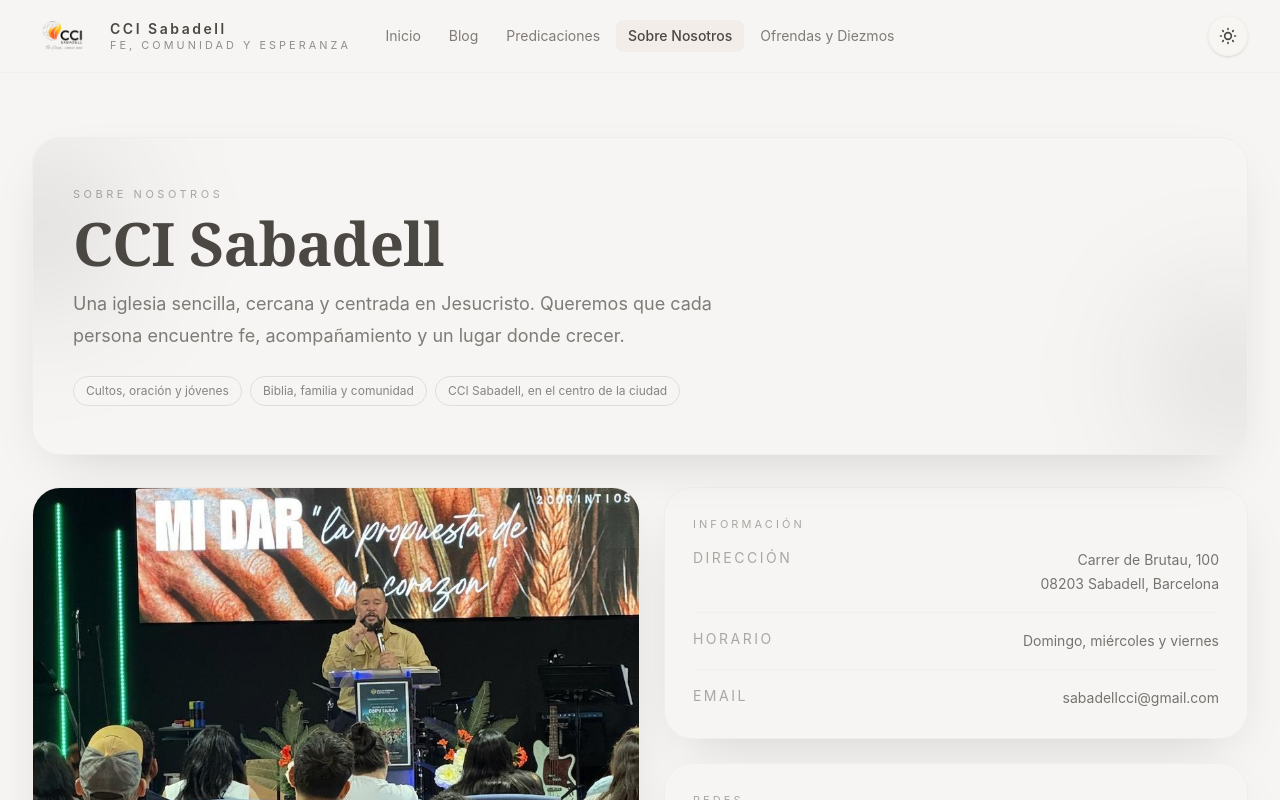
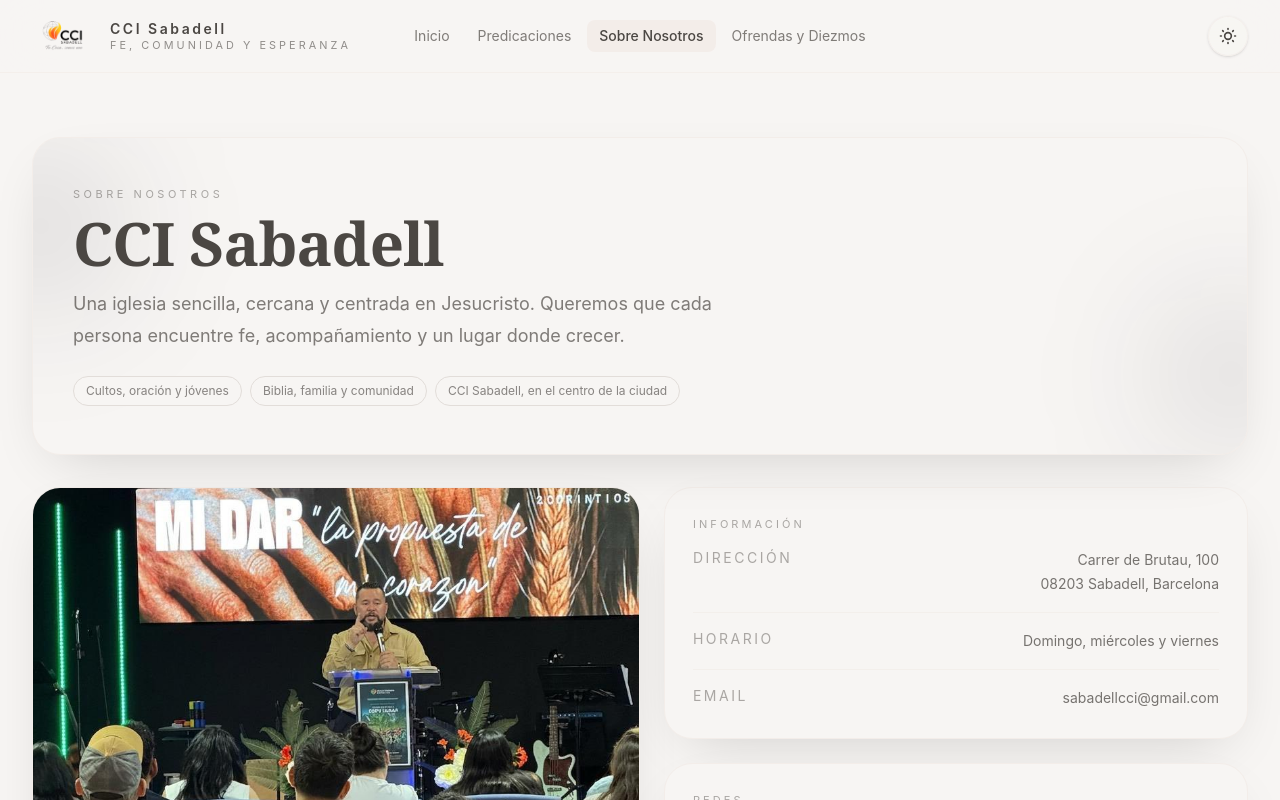
Before and after one commit to luis-code17/cci-monorepo, a Next.js app in the folder web/: page /about in a window 1280 px wide. Shown: the top 800 px of the page. Built offline with nearby package versions, Linux system fonts and the light colour scheme; no server answers.

Commit message:
fix hidden blog

```diff
--- a/web/app/layout.tsx
+++ b/web/app/layout.tsx
@@ -62,9 +62,9 @@
               <li className="mb-4">
                 <span className="text-lg font-semibold">CCI Sabadell</span>
               </li>
-              <li>
+              {/* <li>
                 <Link href="/blog">Blog</Link>
-              </li>
+              </li> */}
               <li>
                 <Link href="/predicaciones">Predicaciones</Link>
               </li>
--- a/web/components/navbar.tsx
+++ b/web/components/navbar.tsx
@@ -8,7 +8,7 @@
 
 const links = [
   { href: "/", label: "Inicio" },
-  { href: "/blog", label: "Blog" },
+  // { href: "/blog", label: "Blog" },
   { href: "/predicaciones", label: "Predicaciones" },
   { href: "/about", label: "Sobre Nosotros" },
   { href: "/ofrendas", label: "Ofrendas y Diezmos" },
```
